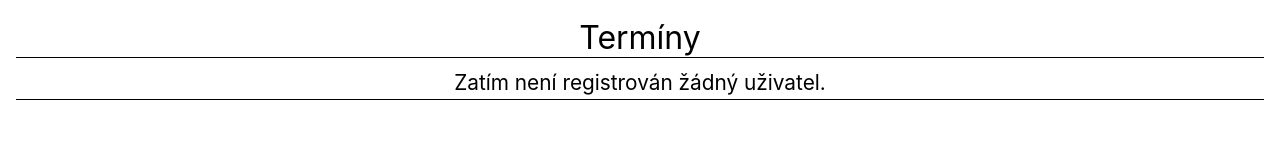
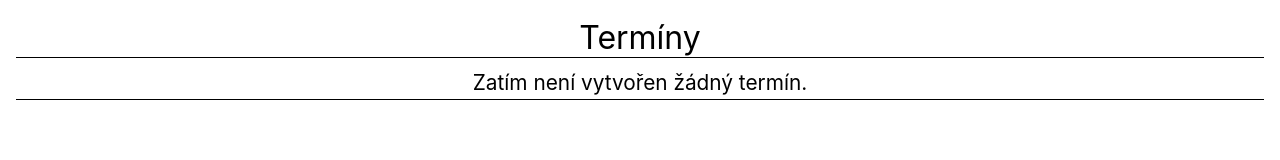
Before and after one commit to mvanco/iceapp, a React (Create React App) app: page /admin/terms in a window 1280 px wide. Shown: the part 341-501 px from the top of the page. Built offline with nearby package versions, Linux system fonts and the light colour scheme.

Commit message:
Fix "no term" message

```diff
--- a/src/page/AdminTermsPage.tsx
+++ b/src/page/AdminTermsPage.tsx
@@ -78,7 +78,7 @@ interface TermsProps {
 
 function Terms({ rentals, selectedId, onTermSelected }: TermsProps) {
   if (rentals.length == 0) {
-    return (<span className="titleLarge" style={{ marginTop: "8px" }}>Zatím není registrován žádný uživatel.</span>);
+    return (<span className="titleLarge" style={{ marginTop: "8px" }}>Zatím není vytvořen žádný termín.</span>);
   }
   else {
     return (
```
